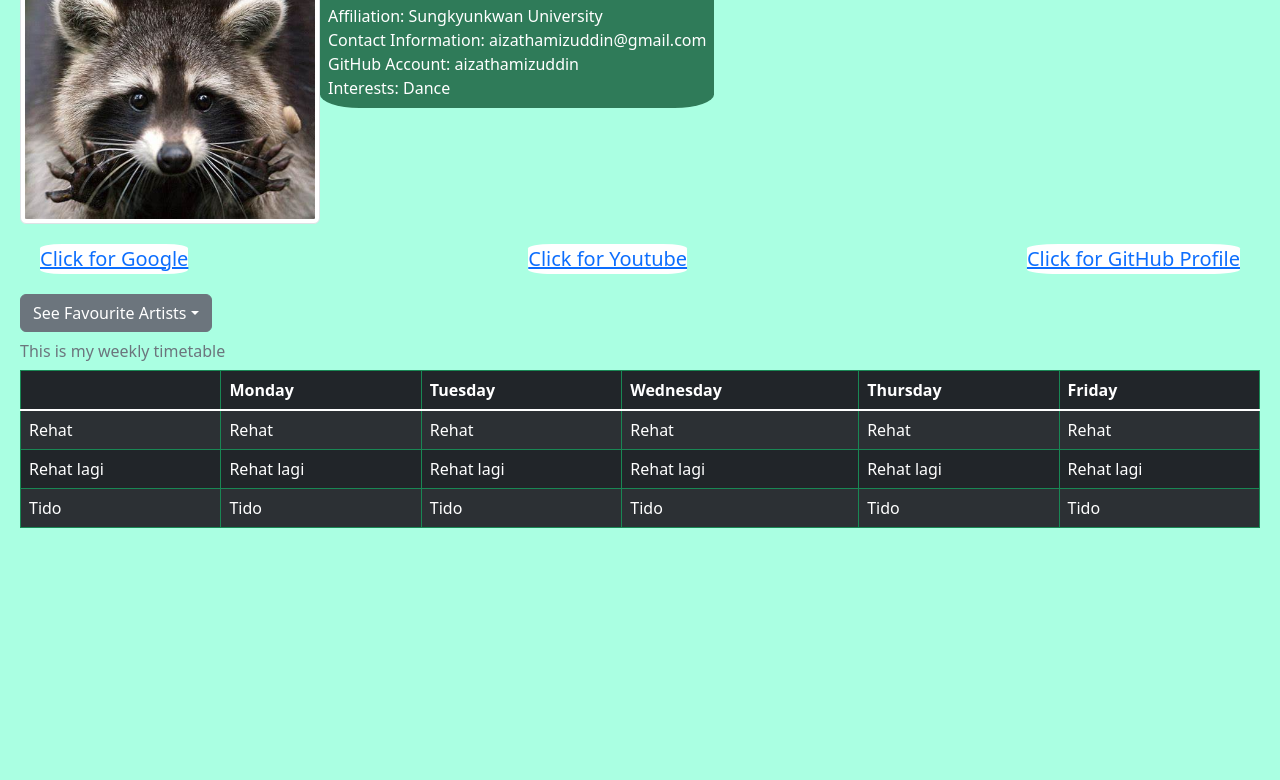
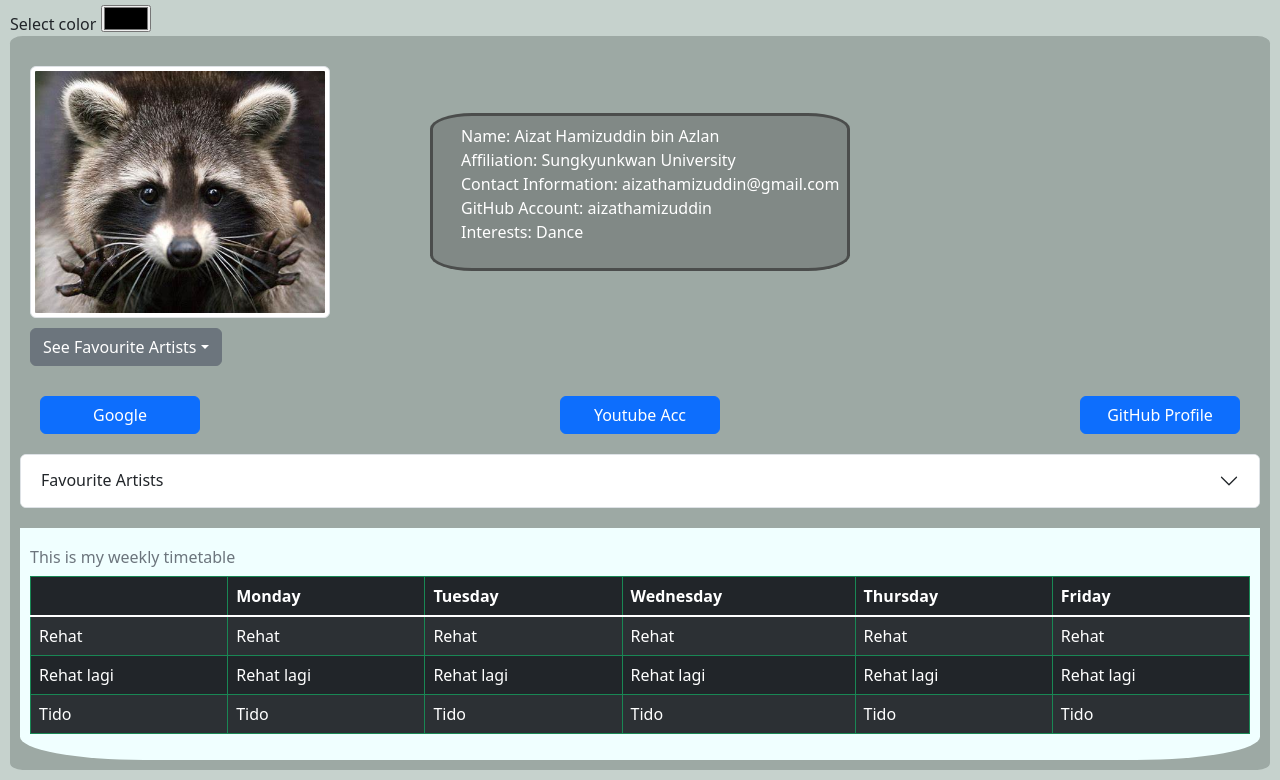
Before and after one commit to aizathamizuddin/profile, a plain HTML site: page index.html in a window 1280 px wide. Shown: the part 104-884 px from the top of the page. Before the commit the page ends 800 px from the top, so only its background shows below. Drawn offline with nearby package versions, Linux system fonts and the light colour scheme.

Commit message:
Edit Theme and Photo

```diff
--- a/index.html
+++ b/index.html
@@ -8,11 +8,21 @@
     <title>Document</title>
 </head>
 <body class="full_body">
-    <h1>Aizat's Profile</h1>
+    <!--
+        <div class="btn-group" role="group" aria-label="Basic mixed styles example">
+            <button type="button" class="btn btn-danger">Left</button>
+            <button type="button" class="btn btn-warning">Middle</button>
+            <button type="button" class="btn btn-success">Right</button>
+        </div>
+    -->
+    <h1 class="header"> <span class="badge bg-secondary">Aizat's Profile</span></h1>
+    <label for="setcolor">Select color</label>
+    <input type="color" name="" id="setcolor">
+    <div class="page_contents">
         <div class="profile">
             <img src="photo.png" alt="Profile Photo" class="image img-thumbnail rounded-start">
-        <div>
-            <p class="profile_content p-2 text-white bg-opacity-75">
+            <div class="profile_content">
+                <p class="paragraph p-2 text-white bg-opacity-75">
                     Name: Aizat Hamizuddin bin Azlan <br/>
                     Affiliation: Sungkyunkwan University <br/>
                     Contact Information: aizathamizuddin@gmail.com <br/>
@@ -21,15 +31,7 @@
                 </p>
             </div>
         </div>
-    <div class="link_container">
-        <div class="link"><a href="google.com">Click for Google</a></div>
-        <div class="link"><a href="youtube.com">Click for Youtube</a></div>
-        <div class="link"><a href="https://github.com/aizathamizuddin">Click for GitHub Profile</a></div>
-
-
-
-    </div>
-    <div class="dropdown">
+        <div class="drop_btn dropdown">
             <button class="btn btn-secondary dropdown-toggle" type="button" data-bs-toggle="dropdown" ari>See Favourite Artists</button>
             <ul class="dropdown-menu">
                 <li><a class="dropdown-item" href="https://en.wikipedia.org/wiki/Ed_Sheeran">Ed Sheeran</a></li>
@@ -39,13 +41,34 @@
                 <li><a class="dropdown-item" href="https://en.wikipedia.org/wiki/Dan_Avidan">Dan Avidan</a></li>
             </ul>
         </div>
+        <div class="link_container">
+            <a class="link btn btn-primary" href="https://google.com">Google</a>
+            <a class="link btn btn-primary" href="https://youtube.com">Youtube Acc</a>
+            <a class="link btn btn-primary" href="https://github.com/aizathamizuddin">GitHub Profile</a>
+        </div>
+        <div class="accordion" id="accordionExample">
+            <div class="accordion-item">
+                <h2 class="accordion-header" id="headingOne">
+                    <button class="accordion-button collapsed" type="button" data-bs-toggle="collapse" data-bs-target="#collapseTwo" aria-expanded="false" aria-controls="collapseTwo">
+                    Favourite Artists
+                    </button>
+                </h2>
+                <div id="collapseTwo" class="accordion-collapse collapse" aria-labelledby="headingTwo" data-bs-parent="#accordionExample">
+                    <div class="accordion-body">
+
+                    </div>
+                </div>
+            </div>
+        </div>
+
+        <div class="table_container">
             <table class="table table-dark table-bordered table-striped border-success caption-top">
                 <caption>This is my weekly timetable</caption>
                 <thead>
                     <tr>
-                <th class="table_header" scope="col"></th>
-                <th class="table_header" scope="col">Monday</th>
-                <th class="table_header" scope="col">Tuesday</th>
+                        <th class="table_header"></th>
+                        <th class="table_header">Monday</th>
+                        <th class="table_header">Tuesday</th>
                         <th class="table_header">Wednesday</th>
                         <th class="table_header">Thursday</th>
                         <th class="table_header">Friday</th>
@@ -78,6 +101,8 @@
                     </tr>
                 </tbody>
             </table>
+        </div>
+    </div>
     <script src="https://cdn.jsdelivr.net/npm/bootstrap@5.2.2/dist/js/bootstrap.bundle.min.js" integrity="sha384-OERcA2EqjJCMA+/3y+gxIOqMEjwtxJY7qPCqsdltbNJuaOe923+mo//f6V8Qbsw3" crossorigin="anonymous"></script>
 </body>
 </html>
--- a/style.css
+++ b/style.css
@@ -1,25 +1,51 @@
 .full_body{
-    background-color: rgba(127, 255, 212, 0.661);
+    background-color: rgba(169, 188, 181, 0.661);
+    padding: 10px;
+}
+
+.header{
+    text-align: center;
     padding: 20px;
 }
 
+.page_contents{
+    background-color: rgba(136, 149, 144, 0.661);
+    padding: 10px;
+    border-radius: 1%;
+}
+
 .profile{
+    margin-top: 20px;
     display: flex;
     flex-direction: row;
-    padding: 0px 50px 0px 0px;
+    padding: 0px 50px 0px 10px;
+    text-align: center;
 }
 
 .profile_content{
-    background-color: rgba(1, 72, 36, 0.722);
+    margin: auto;
+    padding-left: 20px;
+    margin-left: 100px;
+    border-radius: 10%;
     color: black;
     justify-content: center;
-    border-radius: 10%;
+    border: 3px solid rgba(55, 55, 55, 0.722);
+    background-color: rgba(118, 125, 122, 0.722);
+}
+
+.paragraph{
+    text-align: start;
+    justify-content: center;
 }
 
 .image{
     border-radius: 100%;
     width: 300px;
     height: 300px;
+}
+
+.drop_btn{
+    padding: 10px;
 }
 
 .link_container{
@@ -30,7 +56,16 @@
 }
 
 .link{
-    background-color: white;
-    border-radius: 15%;
-    font-size: 20px;
+    width: 160px;
 }
+
+.fav_artist{
+    background-color: var(--aquamarine);
+}
+
+.table_container{
+    padding: 10px;
+    margin-top: 20px;
+    background-color: azure;
+    border-radius: 0% 0% 10% 10%;
+}
```
Lines whose indentation alone changed are shown as unchanged.
